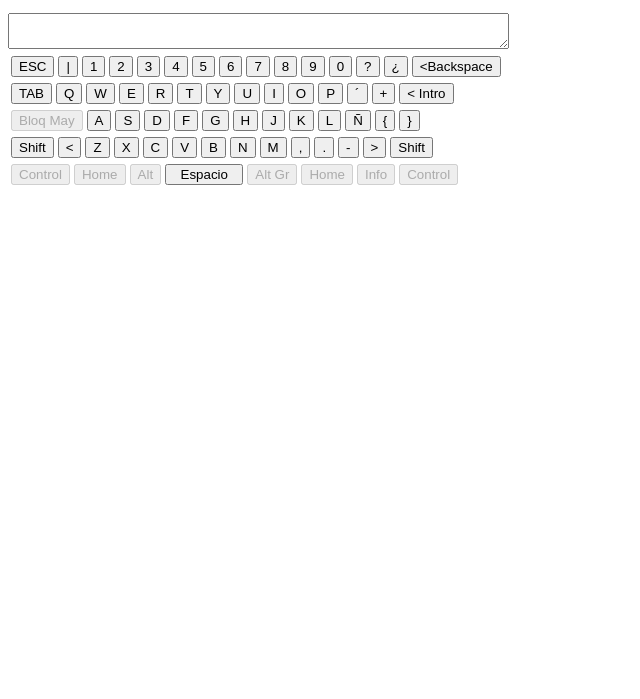
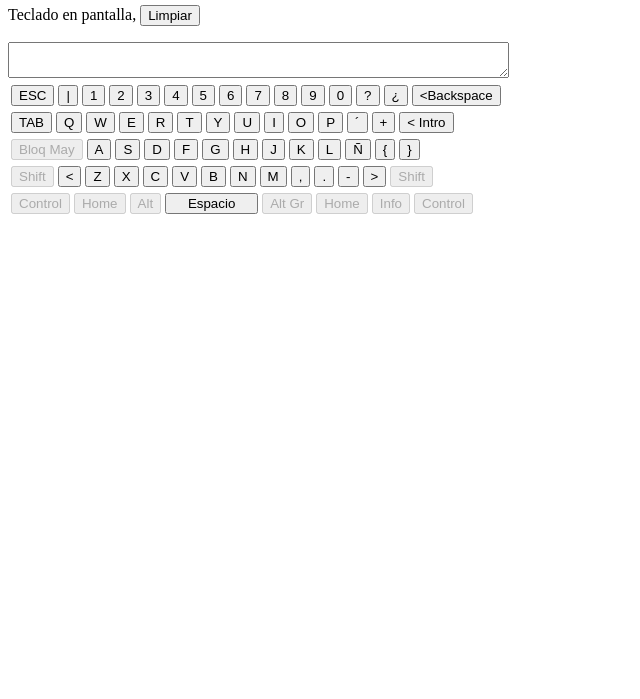
Before and after one commit to Davidhzk2/KeyBoarScreen, a plain HTML site: page index.html in a window 1280 px wide. Shown: the part 101-800 px from the top of the page, without its empty margins (0-640 px from the left). Drawn offline with Linux system fonts and the light colour scheme.

Commit message:
ultima linea del teclado, ajustes del teclado en pantalla y ya esta finalizado

```diff
--- a/index.html
+++ b/index.html
@@ -6,9 +6,11 @@
     <meta name="viewport" content="width=device-width, initial-scale=1.0" />
     <title>Reto Keyboard</title>
   </head>
-  <body>
+  <br>
     <h1>KeyBoard</h1>
-    <p>Teclado en pantalla</p>
+    <p>Teclado en pantalla,
+        <button type="button" id="btn-clear">Limpiar</button>
+    </p>
     <div class="">
         <div class="">
             <textarea name="" id="textBox" cols="60" rows="2" maxlength="8" readonly></textarea>
@@ -75,20 +77,20 @@
                 <table>
 
                     <tr>
-            <td><input type="button" id="btn-shift" value="Shift"></td>
-            <td><input type="button" id="btn-lt" value="<"></td>
-            <td><input type="button" id="btn-z" value="Z"></td>
-            <td><input type="button" id="btn-x" value="X"></td>
-            <td><input type="button" id="btn-c" value="C"></td>
-            <td><input type="button" id="btn-v" value="V"></td>
-            <td><input type="button" id="btn-b" value="B"></td>
-            <td><input type="button" id="btn-n" value="N"></td>
-            <td><input type="button" id="btn-m" value="M"></td>
-            <td><input type="button" id="btn-comma" value=","></td>
-            <td><input type="button" id="btn-point" value="."></td>
-            <td><input type="button" id="btn-hyphen" value="-"></td>
-            <td><input type="button" id="btn-gt" value=">"></td>
-            <td><input type="button" id="btn-shift-l" value="Shift"></td>
+            <td><button type="button" id="btn-shift" disabled>Shift</button></td>
+            <td><button type="button" id="btn-lt"><</button></td>
+            <td><button type="button" id="btn-z">Z</button></td>
+            <td><button type="button" id="btn-x">X</button></td>
+            <td><button type="button" id="btn-c">C</button></td>
+            <td><button type="button" id="btn-v">V</button></td>
+            <td><button type="button" id="btn-b">B</button></td>
+            <td><button type="button" id="btn-n">N</button></td>
+            <td><button type="button" id="btn-m">M</button></td>
+            <td><button type="button" id="btn-comma" >,</button></td>
+            <td><button type="button" id="btn-point" >.</button></td>
+            <td><button type="button" id="btn-hyphen">-</button></td>
+            <td><button type="button" id="btn-gt">></button></td>
+            <td><button type="button" id="btn-shift-l" disabled>Shift</button></td>
             <!-- <td><button id="btn-"></button></td>
                 <td><button id="btn-"></button></td> -->
             </tr>
@@ -99,7 +101,7 @@
                 <td><input type="button" value="Control" disabled></td>
                 <td><input type="button" value="Home" disabled></td>
                 <td><input type="button" value="Alt" disabled></td>
-                <td><button type="button" id="btn-space">&nbsp;          Espacio       &nbsp;</button></td>
+                <td><button type="button" id="btn-space">&nbsp; &nbsp; Espacio &nbsp; &nbsp;</button></td>
                 <td><input type="button" value="Alt Gr" disabled></td>
                 <td><input type="button" value="Home" disabled></td>
                 <td><input type="button" value="Info" disabled></td>
--- a/keyboard.js
+++ b/keyboard.js
@@ -7,6 +7,7 @@ let btnBackspace = document.getElementById("btn-Backspace");
 let btnSpace = document.getElementById("btn-space");
 let btnTab = document.getElementById("btn-tab");
 let btnIntro = document.getElementById("btn-intro");
+let btnclear = document.getElementById("btn-clear");
 
 //  caracters
 let btnPipe = document.getElementById("btnPipe");
@@ -49,26 +50,42 @@ let btnñ = document.getElementById("btn-ñ");
 let btnko = document.getElementById("btn-ko");
 let btnkc = document.getElementById("btn-kc");
 
+let btnlt = document.getElementById("btn-lt");
+let btnz = document.getElementById("btn-z");
+let btnx= document.getElementById("btn-x");
+let btnc = document.getElementById("btn-c");
+let btnv = document.getElementById("btn-v");
+let btnb = document.getElementById("btn-b");
+let btnn = document.getElementById("btn-n");
+let btnm = document.getElementById("btn-m");
+let btncomma = document.getElementById("btn-comma");
+let btnpoint = document.getElementById("btn-point");
+let btnhyphen = document.getElementById("btn-hyphen");
+let btngt = document.getElementById("btn-gt");
+
 
 
 // funciones
 const writeInBox = (btnValue) =>{
     textBox.innerHTML += btnValue;
 }
+const clearAll =() =>{
+    textBox.innerHTML = "";
+};
 const backspace =() =>{
     textBox.innerHTML = textBox.innerHTML.substring(0,textBox.innerHTML.length  -1);
-}
+};
 
 const space =() =>{
     textBox.innerHTML = textBox.innerHTML + " ";
-}
+};
 
 const tab = () =>{
     textBox.innerHTML = textBox.innerHTML + "    ";
-}
+};
 const intro = () =>{
     textBox.innerHTML = textBox.innerHTML + "\n";
-}
+};
 
 
 
@@ -187,8 +204,51 @@ btnkc.onclick = () =>{
     writeInBox(btnkc.innerHTML);
 }
 
+
+btnlt.onclick = () =>{
+    writeInBox(btnlt.innerHTML);
+}
+btnz.onclick = () =>{
+    writeInBox(btnz.innerHTML);
+}
+btnx.onclick = () =>{
+    writeInBox(btnx.innerHTML);
+}
+btnc.onclick = () =>{
+    writeInBox(btnc.innerHTML);
+}
+btnv.onclick = () =>{
+    writeInBox(btnv.innerHTML);
+}
+btnb.onclick = () =>{
+    writeInBox(btnb.innerHTML);
+}
+btnn.onclick = () =>{
+    writeInBox(btnn.innerHTML);
+}
+btnm.onclick = () =>{
+    writeInBox(btnm.innerHTML);
+}
+btncomma.onclick = () =>{
+    writeInBox(btncomma.innerHTML);
+}
+btnpoint.onclick = () =>{
+    writeInBox(btnpoint.innerHTML);
+}
+btnhyphen.onclick = () =>{
+    writeInBox(btnhyphen.innerHTML);
+}
+btngt.onclick = () =>{
+    writeInBox(btngt.innerHTML);
+}
+
+
+
 // Special Buttons
-
+btnclear.onclick = () =>{
+    clearAll();
+    window.location.reload();
+}
 btnBackspace.onclick =() =>{
     backspace();
 };
```
